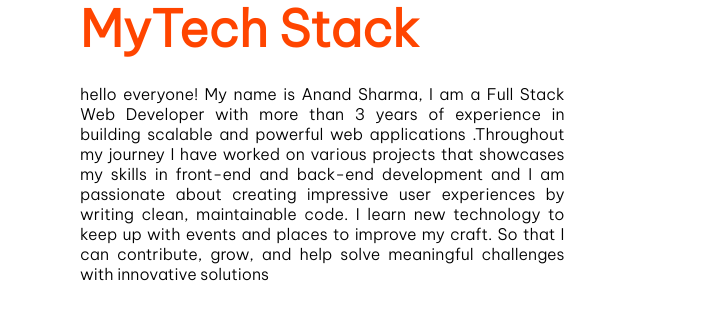
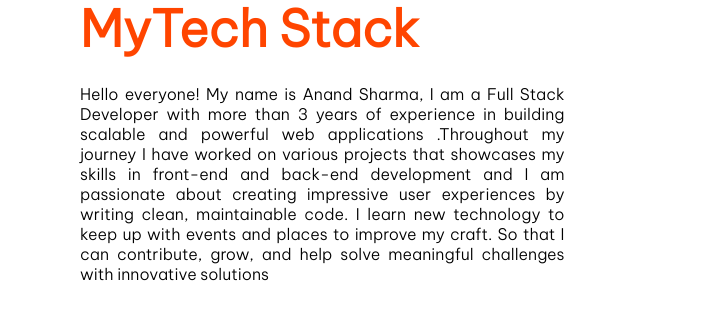
Before and after one commit to anandj1/Portfolio-Website, a plain HTML site: page index.html in a window 1280 px wide. Shown: the part 3999-4333 px from the top of the page, 0-705 px from the left. Drawn offline with nearby package versions, Linux system fonts and the light colour scheme.

Commit message:
Update index.html

```diff
--- a/index.html
+++ b/index.html
@@ -223,7 +223,7 @@
           </h2>
           <div class="skill_subhead">
             <p>
-             hello everyone! My name is Anand Sharma, I am a Full Stack Web Developer with more than 3 years of experience in building scalable and powerful web applications .Throughout my journey I have worked on various projects that showcases my skills in front-end and back-end development and I am passionate about creating impressive user experiences by writing clean, maintainable code.
+             Hello everyone! My name is Anand Sharma, I am a Full Stack  Developer with more than 3 years of experience in building scalable and powerful web applications .Throughout my journey I have worked on various projects that showcases my skills in front-end and back-end development and I am passionate about creating impressive user experiences by writing clean, maintainable code.
                 I learn new technology to keep up with events and places to improve my craft.
                 So that I can contribute, grow, and help solve meaningful challenges with innovative solutions
             </p>
```
